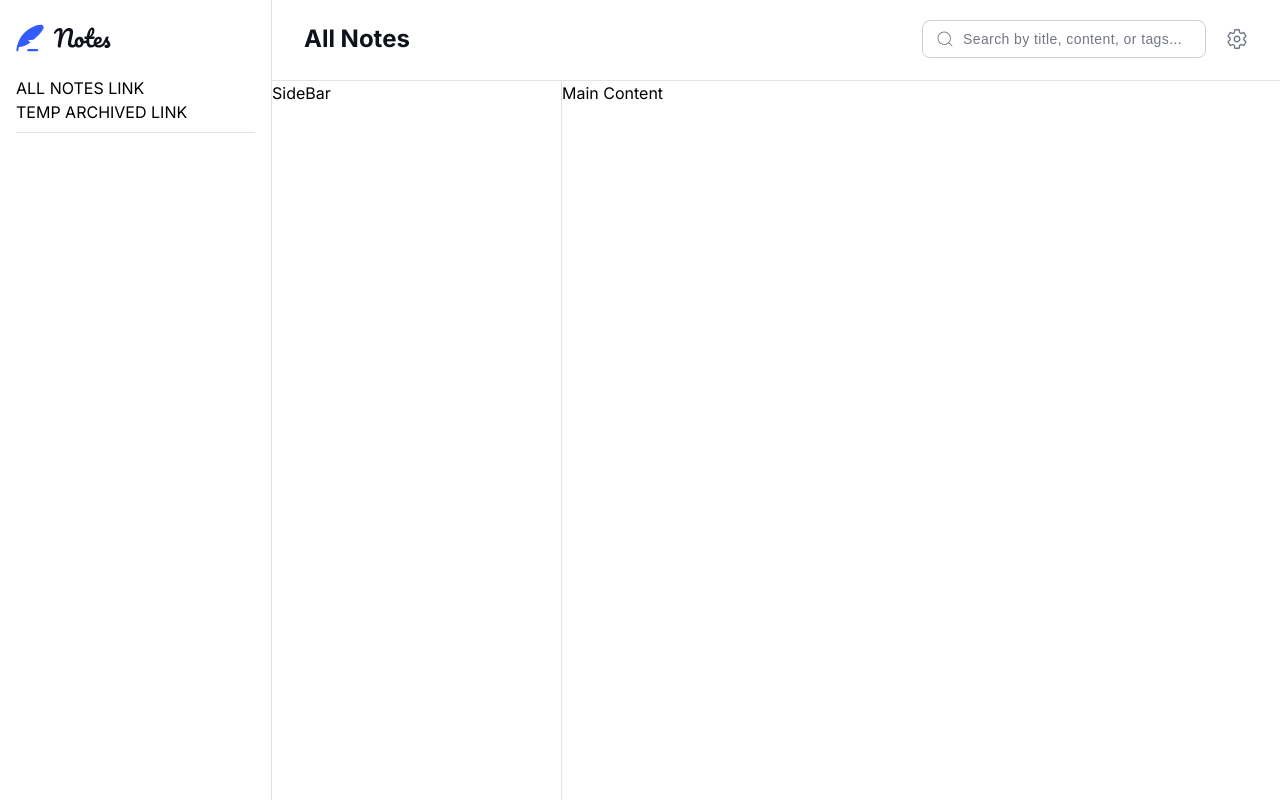
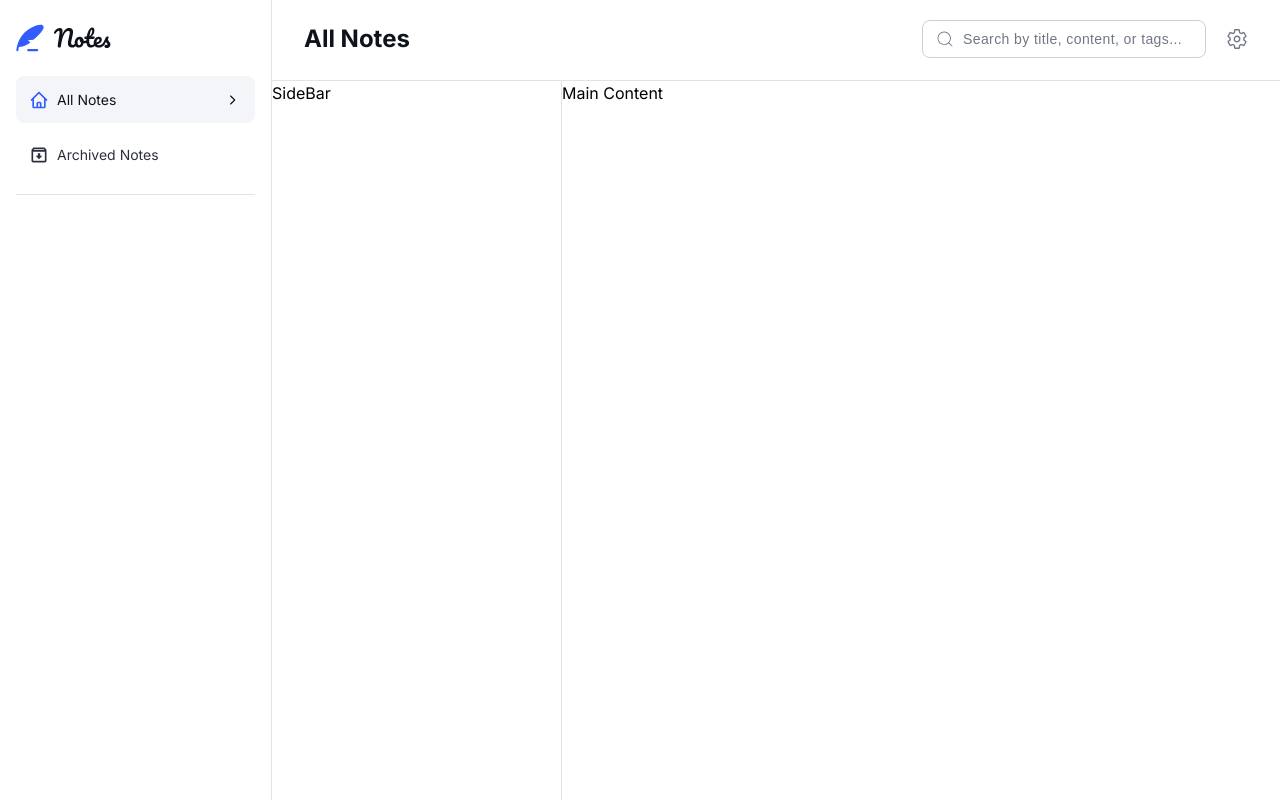
Before and after one commit to MattAKeider/take-notes, a React (Vite) app: page / in a window 1280 px wide. Built offline with nearby package versions, Linux system fonts and the light colour scheme.

Commit message:
created navitem component

```diff
--- /dev/null
+++ b/src/components/NavItem/NavItem.module.css
@@ -0,0 +1,56 @@
+.navItemWrapper {
+  display: flex;
+  align-items: center;
+  justify-content: space-between;
+  padding: 1.2rem;
+  margin-bottom: 0.8rem;
+  cursor: pointer;
+  border: var(--color-neutral-0) 1px solid;
+  border-radius: 8px;
+}
+
+.linkWrapper {
+  display: flex;
+  align-items: center;
+  gap: 0.8rem;
+}
+
+.linkIcon {
+  color: var(--color-neutral-700);
+}
+
+.caretIcon {
+  color: var(--color-neutral-950);
+}
+
+.linkIcon,
+.caretIcon {
+  width: 20px;
+  height: 20px;
+}
+
+.link {
+  font-size: var(--font-size-14);
+  color: var(--color-neutral-700);
+  text-decoration: none;
+}
+
+/* selected & hover states */
+.selected {
+  background-color: var(--color-neutral-100);
+  border-color: var(--color-neutral-100);
+}
+
+.dark {
+  color: var(--color-neutral-950);
+}
+
+.blue {
+  color: var(--color-blue-500);
+}
+
+.navItemWrapper:hover,
+.navItemWrapper:active {
+  border-color: var(--color-neutral-200);
+  transition: 0.8s;
+}
--- /dev/null
+++ b/src/components/NavItem/NavItem.tsx
@@ -0,0 +1,26 @@
+import { RxCaretRight as Caret } from 'react-icons/rx';
+import { type IconType } from 'react-icons';
+
+import classes from './NavItem.module.css';
+
+interface NavItemProps {
+  LinkIcon: IconType;
+  linkText: string;
+  selected: boolean;
+  url?: string;
+  onClickLink: (linkText: string) => void;
+}
+
+const NavItem = ({ LinkIcon, linkText, selected, url = '#', onClickLink }: NavItemProps) => {
+  return (
+    <div className={`${classes.navItemWrapper} ${selected ? classes.selected : ''}`} onClick={() => onClickLink(linkText)}>
+      <div className={classes.linkWrapper}>
+        <LinkIcon className={`${classes.linkIcon} ${selected ? classes.blue : ''}`}/>
+        <a href={url} className={`${classes.link} ${selected ? classes.dark : ''}`}>{linkText}</a>
+      </div>
+      {selected && <Caret className={classes.caretIcon}/>}
+    </div>
+  );
+};
+
+export default NavItem;
--- a/src/components/NavigationBar/NavigationBar.tsx
+++ b/src/components/NavigationBar/NavigationBar.tsx
@@ -1,7 +1,21 @@
+import { useState } from 'react';
+import { HiOutlineHome as Home} from 'react-icons/hi';
+import { MdOutlineArchive as Archive } from 'react-icons/md';
+
+import NavItem from '../NavItem/NavItem';
 import logo from '../../assets/images/logo.svg';
 import classes from './NavigationBar.module.css';
 
+const allNotes = 'All Notes';
+const archivedNotes = 'Archived Notes';
+
 const NavigationBar = () => {
+  const [selectedLink, setSelectedLink] = useState<string>(allNotes);
+
+  function handleSelectedLink(linkText: string) {
+    setSelectedLink(linkText);
+  }
+
   return (
     <div className={classes.navbar}>
       <div className={classes.wrapper}>
@@ -10,9 +24,10 @@ const NavigationBar = () => {
         </div>
         <nav className={classes.navigation}>
           <div className={classes.noteCategories}>
-            <p>ALL NOTES LINK</p>
-            <p>TEMP ARCHIVED LINK</p>
+            <NavItem LinkIcon={Home} linkText={allNotes} selected={selectedLink === allNotes} onClickLink={handleSelectedLink} />
+            <NavItem LinkIcon={Archive} linkText={archivedNotes} selected={selectedLink === archivedNotes} onClickLink={handleSelectedLink} />
           </div>
+          {/* TODO: Add Types component */}
         </nav>
       </div>
     </div>
```
